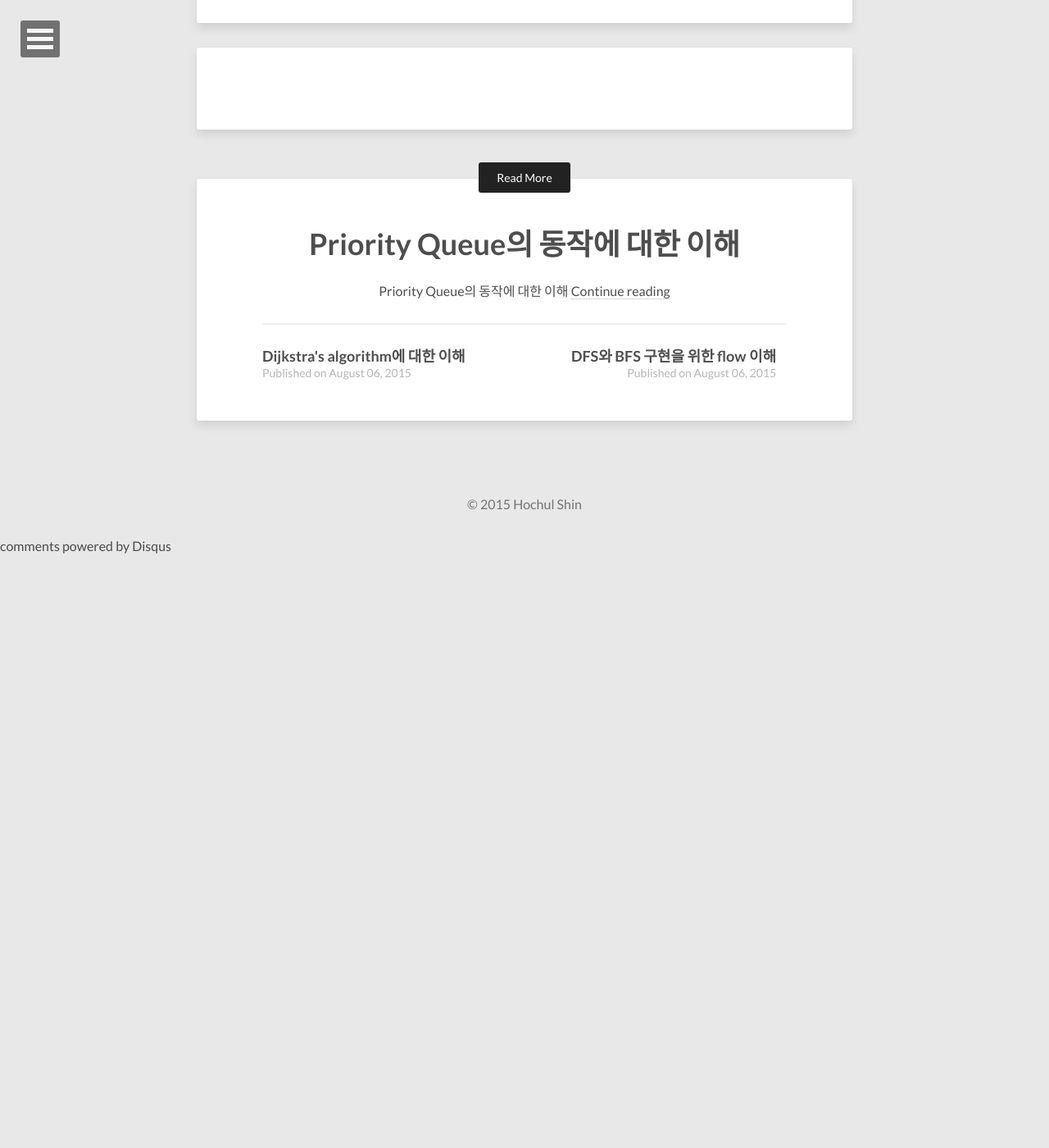
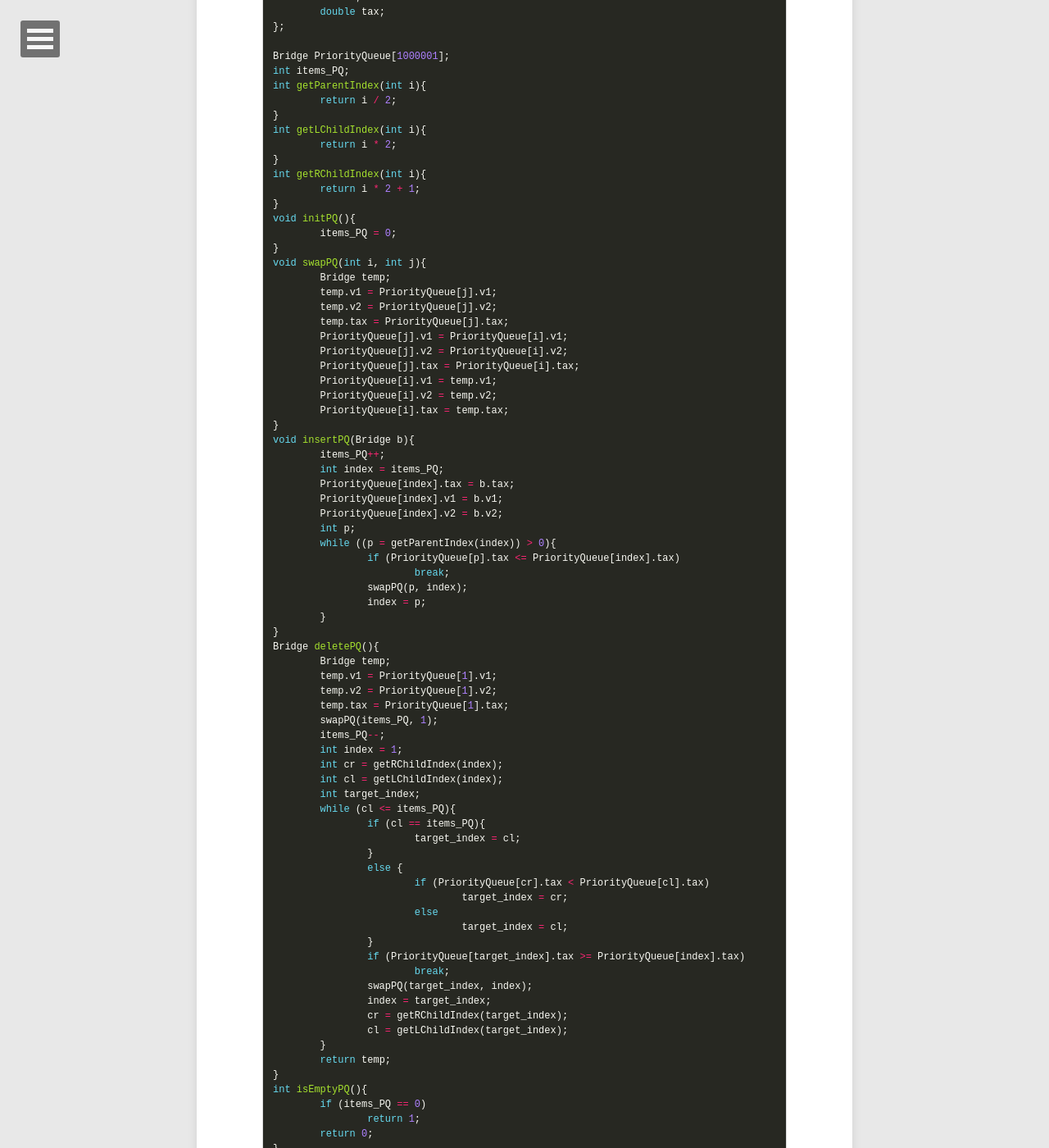
Before and after one commit to dakoo/dakoo.github.io, a Jekyll site: the page built from _posts/2015-08-06-disjoints-set.md, in a window 1280 px wide and 1400 px high, scrolled down 2075 px. Shown: the whole window at 82% size. Built offline with Jekyll 4.4.1, drawn with Linux system fonts in a browser that asks for light colours; nearby versions of some CDN libraries; comment, search, counter and statistics services are not loaded; before the commit the page ends 2750 px from its top, so only the background shows below that; some of the changed text lies outside the part shown.

Commit message:
Update 2015-08-06-disjoints-set.md

```diff
--- a/_posts/2015-08-06-disjoints-set.md
+++ b/_posts/2015-08-06-disjoints-set.md
@@ -34,7 +34,7 @@
    if x == parent[x] //root parent
       return x;
     else
-      return findset(parent[x]) //recursion
+      return findset(parent[x]); //recursion
 {% endhighlight %}
 
 skewed tree가 되는 것을 막기위해 찾으면서 그 결과를 이용해 tree를 평탄화시키는 것은 아래와 같다.
@@ -44,7 +44,7 @@
    if x == parent[x] //root parent
       return parent[x];
     else
-      parent[x] = findset(parent[x]) //recursion 하며 결과로 자신의 parent를 갱신
+      return parent[x] = findset(parent[x]); //recursion 하며 결과로 자신의 parent를 갱신
 {% endhighlight %}
 
 ### unionset(x, y)
@@ -61,12 +61,144 @@
 findset(x)와 findset(y)가 같은 결과가 아니면 다른 집합이다.
 
 {% highlight bash %}
-isInSameSet(x, y)
+isUnion(x, y)
   if findset(x) != findset(y)
-    return false
-  return true
+    return false;
+  return true;
 {% endhighlight %}
 
 ### 기타
 
 성능을 최적화하는 방법으로 집합을 union할때 높이가 낮은 쪽으로 연결되도록 rank를 사용하는 경우도 있다.
+
+Priority Queue (MinHeap)
+{% highlight c %}
+isUnion(x, y)
+//Bridge 정보
+struct Bridge {
+	int v1;
+	int v2;
+	double tax;
+};
+
+Bridge PriorityQueue[1000001];
+int items_PQ;
+int getParentIndex(int i){
+	return i / 2;
+}
+int getLChildIndex(int i){
+	return i * 2;
+}
+int getRChildIndex(int i){
+	return i * 2 + 1;
+}
+void initPQ(){
+	items_PQ = 0;
+}
+void swapPQ(int i, int j){
+	Bridge temp;
+	temp.v1 = PriorityQueue[j].v1;
+	temp.v2 = PriorityQueue[j].v2;
+	temp.tax = PriorityQueue[j].tax;
+	PriorityQueue[j].v1 = PriorityQueue[i].v1;
+	PriorityQueue[j].v2 = PriorityQueue[i].v2;
+	PriorityQueue[j].tax = PriorityQueue[i].tax;
+	PriorityQueue[i].v1 = temp.v1;
+	PriorityQueue[i].v2 = temp.v2;
+	PriorityQueue[i].tax = temp.tax;
+}
+void insertPQ(Bridge b){
+	items_PQ++;
+	int index = items_PQ;
+	PriorityQueue[index].tax = b.tax;
+	PriorityQueue[index].v1 = b.v1;
+	PriorityQueue[index].v2 = b.v2;
+	int p;
+	while ((p = getParentIndex(index)) > 0){
+		if (PriorityQueue[p].tax <= PriorityQueue[index].tax)
+			break;
+		swapPQ(p, index);
+		index = p;
+	}
+}
+Bridge deletePQ(){
+	Bridge temp;
+	temp.v1 = PriorityQueue[1].v1;
+	temp.v2 = PriorityQueue[1].v2;
+	temp.tax = PriorityQueue[1].tax;
+	swapPQ(items_PQ, 1);
+	items_PQ--;
+	int index = 1;
+	int cr = getRChildIndex(index);
+	int cl = getLChildIndex(index);
+	int target_index;
+	while (cl <= items_PQ){
+		if (cl == items_PQ){
+			target_index = cl;
+		}
+		else {
+			if (PriorityQueue[cr].tax < PriorityQueue[cl].tax)
+				target_index = cr;
+			else
+				target_index = cl;
+		}
+		if (PriorityQueue[target_index].tax >= PriorityQueue[index].tax)
+			break;
+		swapPQ(target_index, index);
+		index = target_index;
+		cr = getRChildIndex(target_index);
+		cl = getLChildIndex(target_index);
+	}
+	return temp;
+}
+int isEmptyPQ(){
+	if (items_PQ == 0)
+		return 1;
+	return 0;
+}
+{% endhighlight %}
+
+
+Kruskal 알고리즘의 간단 예
+{% highlight c %}
+double mst_kruskal(int num_Island, double taxrate){
+	for (int i = 1; i <= num_Island; i++){
+		makeset(i);
+	}
+	initPQ();
+
+	for (int i = 1; i <= num_Island - 1; i++){
+		for (int j = i + 1; j <= num_Island; j++){
+			Bridge b;
+			b.tax = cal_tax(X[i], Y[i], X[j], Y[j], taxrate);
+			b.v1 = i;
+			b.v2 = j;
+			insertPQ(b);
+		}
+	}
+	int num_selected = 0;
+	double total_sum = 0;
+	while (!isEmptyPQ() && num_selected != num_Island-1){
+		Bridge tempb = deletePQ();
+		if (!isInSameSet(tempb.v1, tempb.v2)){
+			num_selected++;
+			total_sum += tempb.tax;
+			unionset(tempb.v1, tempb.v2);
+		}
+	}
+	return total_sum;
+}
+
+{% endhighlight %}
+
+실수에서 정수로 변환하면서 소수점에서 반올림 하는 방법
+{% highlight c %}
+	double result = 1.4;
+	result += 0.5;
+	long long i_result = result;
+	printf("%d\n", i_result);
+	result = 1.6;
+	result += 0.5;
+	i_result = result;
+	printf("%d\n", i_result);
+{% endhighlight %}
```
